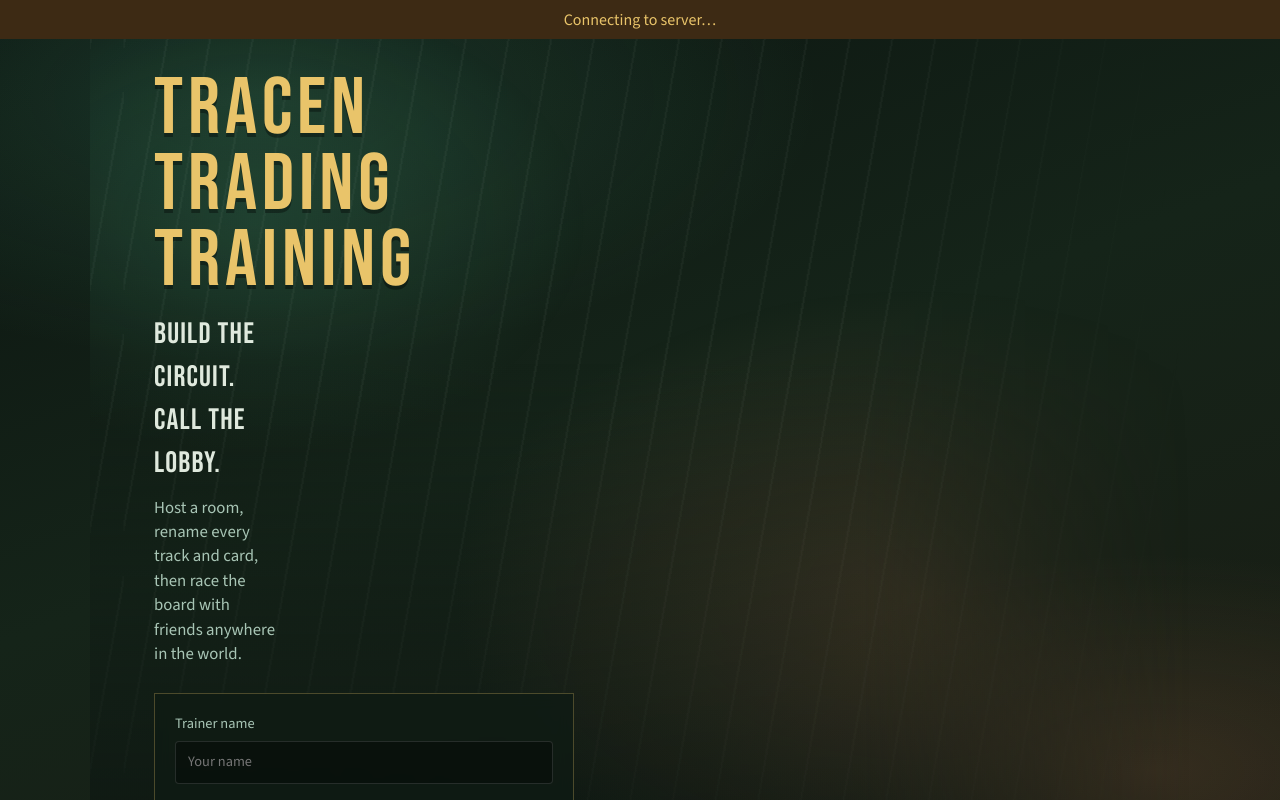
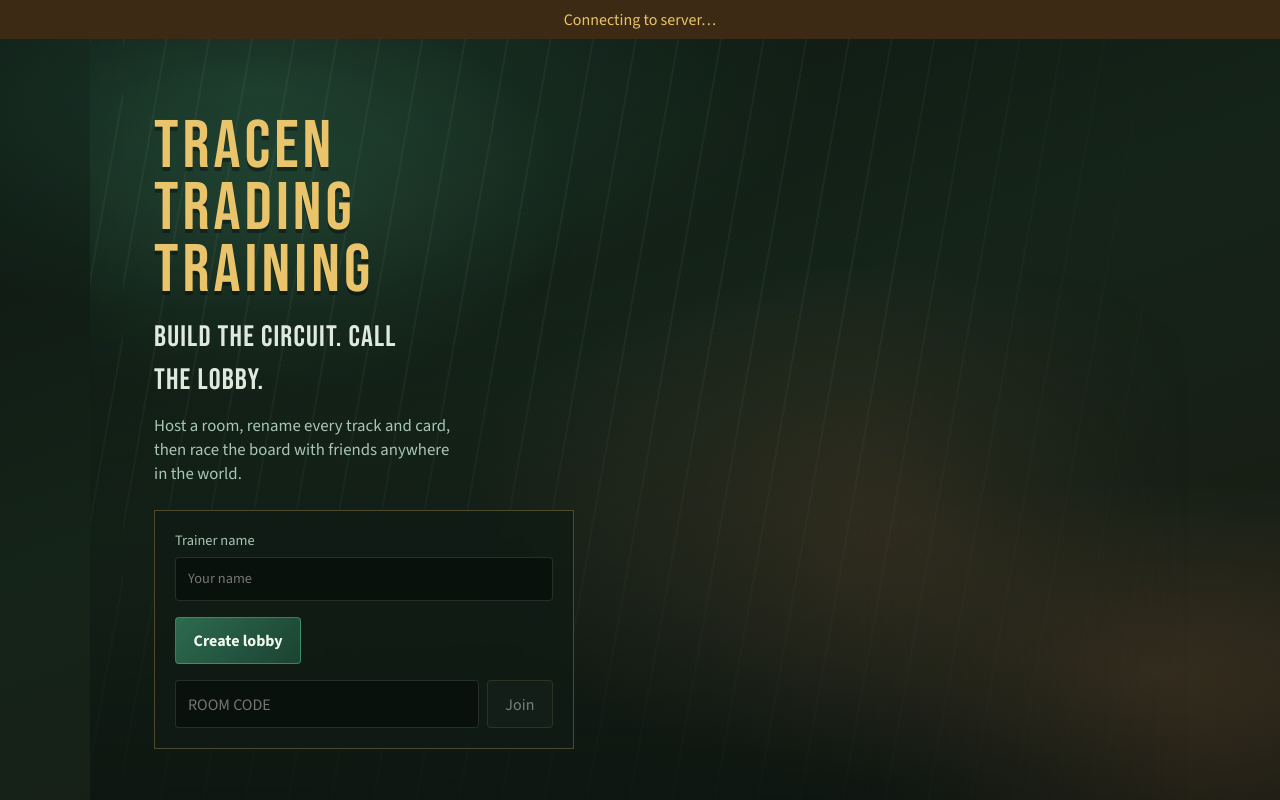
Before and after one commit to DannyNavi/tracentradingacademy, a React (Vite) app: page / in a window 1280 px wide. Shown: the top 800 px of the page. Built offline with nearby package versions, Linux system fonts and the light colour scheme; no server answers.

Commit message:
Repair home layout and restore stylesheet after rename
Widen the brand hero so Tracen Trading Training wraps cleanly, keep
Create/Join visible, and clear the empty-CSS HMR breakage on the home page.

```diff
--- a/src/App.css
+++ b/src/App.css
@@ -68,10 +68,9 @@ button {
 }
 
 .brand {
-  font-size: clamp(2.6rem, 9vw, 5rem);
-  line-height: 0.95;
+  font-size: clamp(2.2rem, 7.5vw, 4.2rem);
+  line-height: 0.92;
   text-shadow: 0 4px 0 rgba(0, 0, 0, 0.35);
-  max-width: none;
 }
 
 .brand-sm {
@@ -136,11 +135,12 @@ button {
   min-height: 100vh;
   display: grid;
   align-content: center;
-  gap: 1.75rem;
-  padding: 2rem clamp(1.25rem, 5vw, 4rem);
+  gap: 1.5rem;
+  padding: 1.75rem clamp(1.25rem, 5vw, 4rem) 2.5rem;
   max-width: 1100px;
   margin: 0 auto;
-  overflow: hidden;
+  overflow-x: clip;
+  overflow-y: visible;
   isolation: isolate;
 }
 
@@ -179,7 +179,7 @@ button {
 
 .home-hero {
   position: relative;
-  max-width: 16ch;
+  max-width: min(100%, 22rem);
 }
 
 .home-hero h1 {
--- a/src/screens/HomeScreen.tsx
+++ b/src/screens/HomeScreen.tsx
@@ -49,9 +49,9 @@ export function HomeScreen({ onJoined }: Props) {
       <div className="home-atmosphere" aria-hidden />
       <header className="home-hero">
         <p className="brand">
-          Tracen
+          Tracen Trading
           <br />
-          Trading Training
+          Training
         </p>
         <h1>Build the circuit. Call the lobby.</h1>
         <p className="lede">
```
